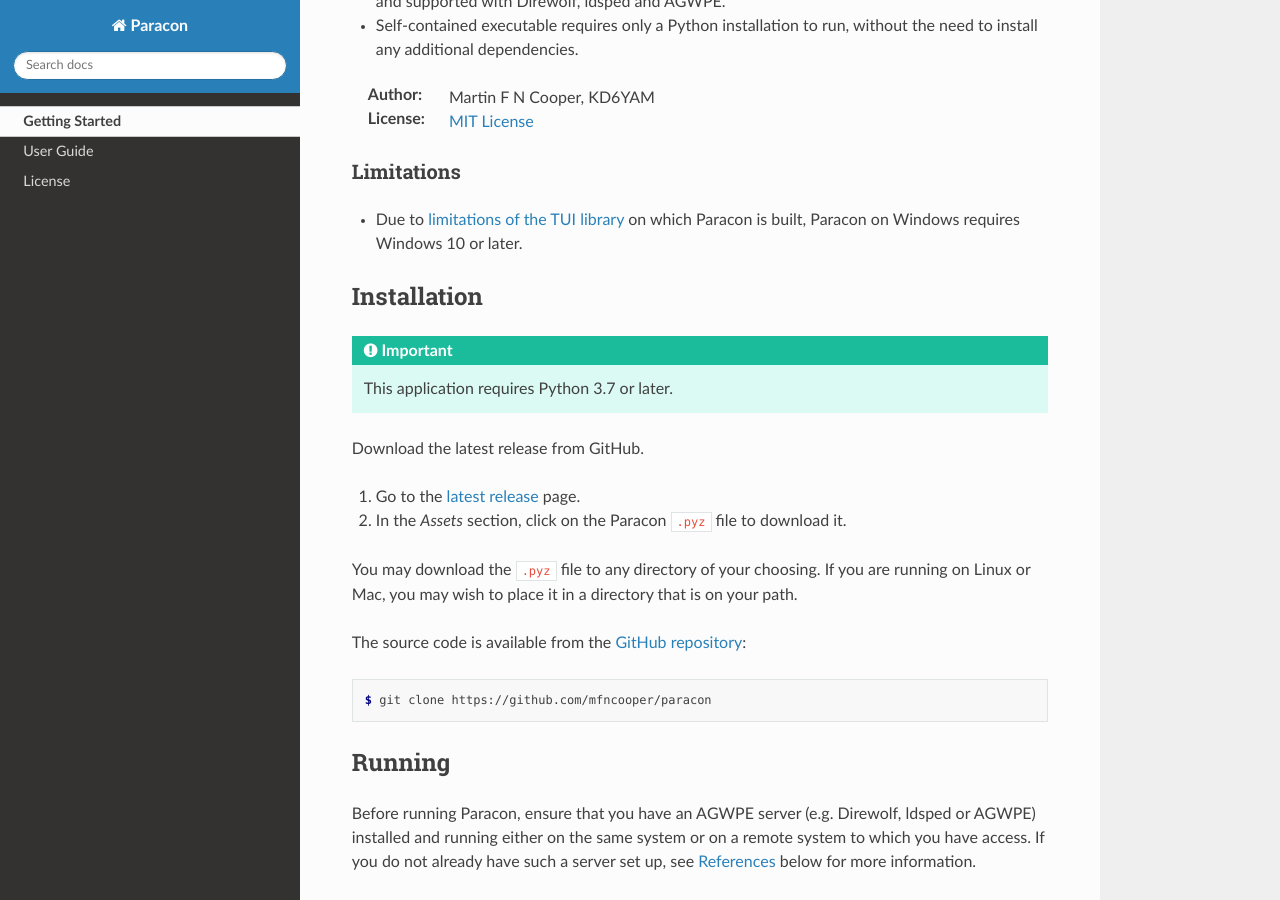
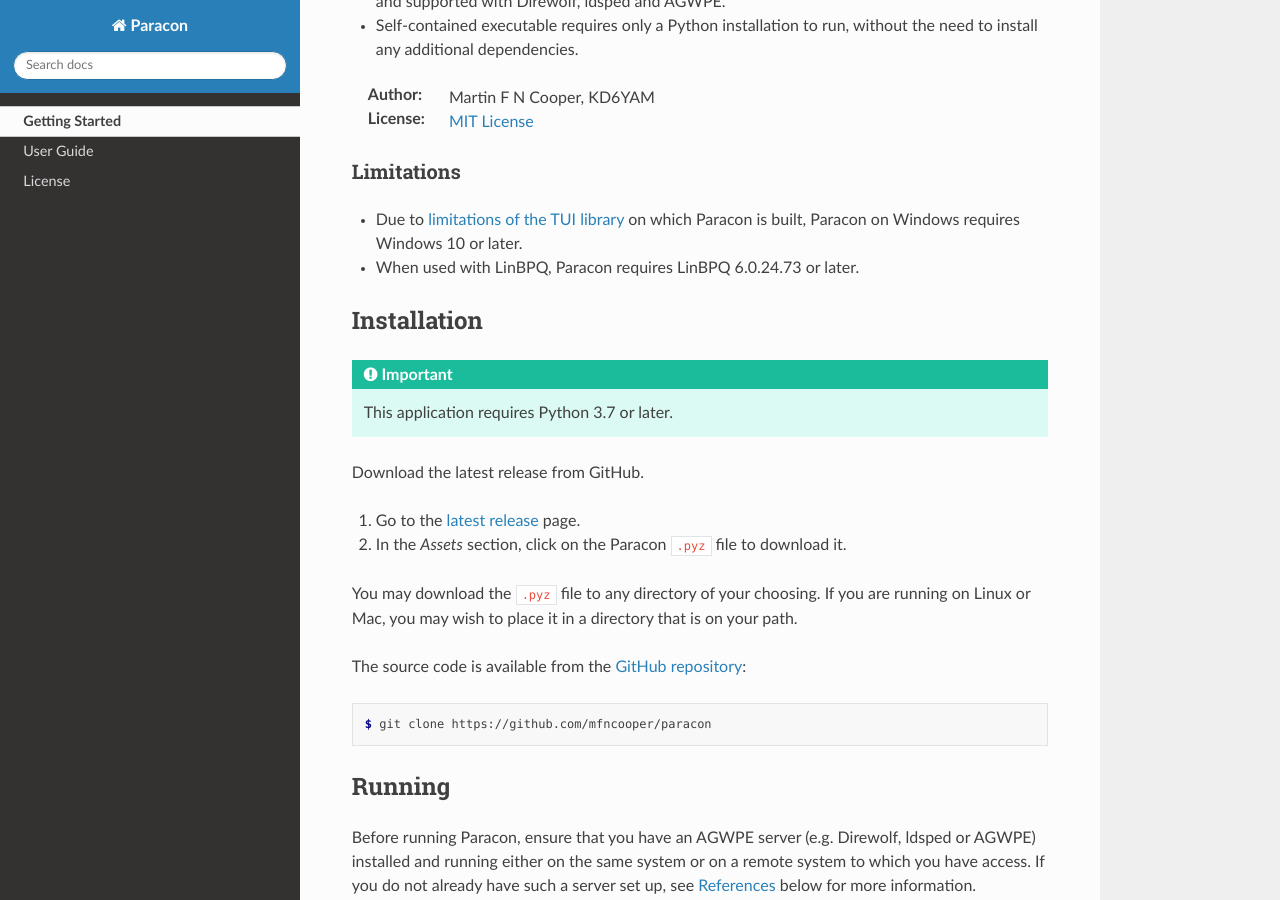
Before and after one commit to mfncooper/paracon, a Sphinx documentation site: the page built from docs/index.rst, in a window 1280 px wide and 900 px high, scrolled down 538 px. Built offline with Sphinx 7.4.7 and the Read the Docs theme 3.1.0, drawn with Linux system fonts in a browser that asks for light colours.

Commit message:
Document LinBPQ requirement for version 6.0.24.73 or later
Closes #16

```diff
--- a/docs/index.rst
+++ b/docs/index.rst
@@ -31,6 +31,8 @@ Limitations
 - Due to
   `limitations of the TUI library <https://github.com/urwid/urwid?tab=readme-ov-file#windows-support-notes>`__
   on which Paracon is built, Paracon on Windows requires Windows 10 or later.
+
+- When used with LinBPQ, Paracon requires LinBPQ 6.0.24.73 or later.
 
 Installation
 ------------
```
Also changed, not shown: README.md (+2 -0 lines).
